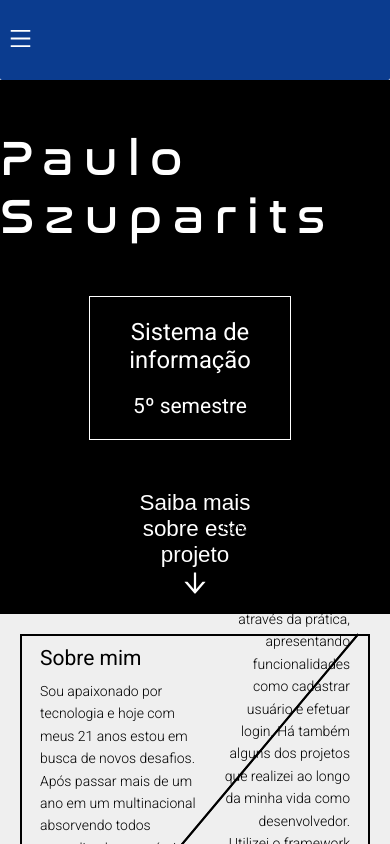
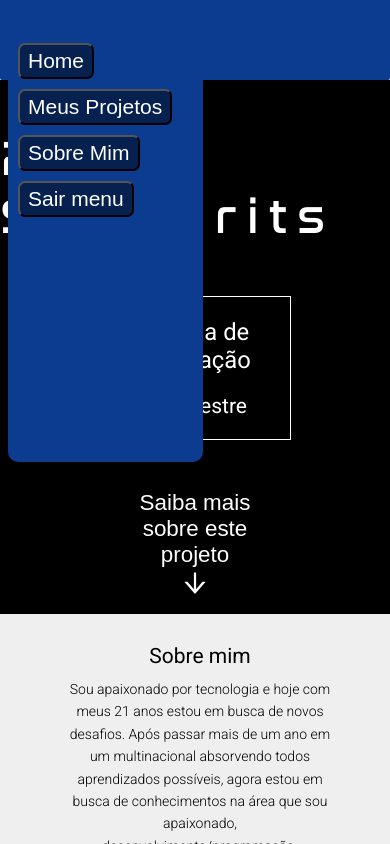
Before and after one commit to pauloszuparits/Portfolio-front-end-REACT, a React (Create React App) app: page / in a window 390 px wide. Both pictures are taken after a click on the button 20 px from the left and 40 px from the top of the page. Shown: the top 844 px of the page. Built offline with nearby package versions, Linux system fonts and the light colour scheme; the HTML template or start-up script is replaced by a standard one.

Commit message:
was added a hot dog menu

```diff
--- a/src/Sobre/sobreMim.css
+++ b/src/Sobre/sobreMim.css
@@ -94,7 +94,7 @@
 
 @media screen and (max-width: 900px){
     .sobre-mim-cabeca{
-        font-size: 2em;
+        font-size: 1em;
     }
     .sobre-mim-corpo{
         flex-direction: column;
@@ -102,7 +102,8 @@
         align-items: center;
         text-align: center;
         width: 90%;
-        font-size: 2em;
+        font-size: 1em;
+        margin: auto;
     }
 
     .sobre-mim-esquerda{
@@ -110,7 +111,7 @@
     }
 
     .sobre-mim-esquerda img{
-        width: 80%;
+        width: 100%;
 
 
     }
--- a/src/components/Header/index.js
+++ b/src/components/Header/index.js
@@ -1,14 +1,14 @@
 import { Link } from "react-router-dom"
 import './header.css'
 import {AiOutlineMenu} from 'react-icons/ai'
-import { useContext, useState } from "react"
+import { useContext, useEffect, useState } from "react"
 import { AuthContext } from "../../contexts/Auth"
 import avatar from '../../assets/avatar.png'
 export default function Header(){
     const [sideBar, setSideBar] = useState(false);
     const {singed, user, deslogar} = useContext(AuthContext);
 
-
+    useEffect(()=>{},[sideBar])
     function handleChange(){
         setSideBar(!sideBar);
     }
@@ -21,11 +21,28 @@ export default function Header(){
                     <Link to="/projetos">Meus Projetos</Link>
                     <Link to="/sobre">Sobre Mim</Link>
                 </div>
-                <div className="hotdog">
-                    <button onClick={handleChange}>
-                        <AiOutlineMenu size={25} color={'#fff'}/>
-                    </button>
-                </div>
+
+                {sideBar ?
+                    <div className="Menu-hot-dog">
+                        <button  onClick={handleChange}>
+                            <Link to="/">Home</Link>
+                        </button>
+                        <button  onClick={handleChange}>
+                            <Link to="/projetos">Meus Projetos</Link>
+                        </button>
+                        <button onClick={handleChange}>
+                            <Link to="/sobre">Sobre Mim</Link>
+                        </button>
+                        <button onClick={handleChange}>Sair menu</button>
+                    </div>
+                    :
+                    <div className="hotdog">
+                        <button onClick={handleChange}>
+                            <AiOutlineMenu size={25} color={'#fff'}/>
+                        </button>
+                    </div>
+                }
+
 
                 {singed ?
                     <div className="user-profile-head">
@@ -46,6 +63,8 @@ export default function Header(){
                         <Link to="/login">Login</Link>
                     </div>
                 }
+
+
             </div>
         </div>
     )
--- a/src/pages/Home/home.css
+++ b/src/pages/Home/home.css
@@ -207,7 +207,45 @@ html {
         margin-bottom: 50px;
     }
 
-    #sobre-este-projeto {
-        width: 60%;
+    .texto-home-1{
+        border: none;
+        display: flex;
+        flex-direction: column;
+        align-items: center;
+        text-align: center;
+        height: auto;
+    }
+
+    .texto-home-1 div{
+        width: 80%;
+    }
+    #sobre-este-projeto{
+        margin: 0;
+        text-align: center;
+        align-self: center;
+
+    }
+    .texto-home-1 hr{
+        display: none;
+    }
+
+    #proj-home{
+        margin: 0;
+        margin-bottom: 30px;
+    }
+
+    #chatbot-home{
+        margin: 0;
+        margin-bottom: 30px;
+    }
+
+    #gerador-home{
+        margin: 0;
+        margin-bottom: 30px;
+    }
+
+    #mais-proj-home{
+        margin: 0;
+        margin-bottom: 30px;
     }
 }
--- a/src/pages/Home/index.js
+++ b/src/pages/Home/index.js
@@ -46,7 +46,7 @@ export default function Home(){
                     <hr/>
                     <div id="sobre-este-projeto">
                         <h2>Sobre este projeto</h2>
-                        <p>Este projeto consiste em apresentar minhas habilidades de desenvolvimento através da prática, apresentando funcionalidades como cadastrar usuário e efetuar login. Há também alguns dos projetos que realizei ao longo da minha vida como desenvolvedor.
+                        <p id="sobre-p">Este projeto consiste em apresentar minhas habilidades de desenvolvimento através da prática, apresentando funcionalidades como cadastrar usuário e efetuar login. Há também alguns dos projetos que realizei ao longo da minha vida como desenvolvedor.
                         Utilizei o framework React para realizar este projeto, nele tive aproximadamente 40 horas investidas.
                         </p>
                     </div>
@@ -55,7 +55,7 @@ export default function Home(){
                 <div className="texto-home-2">
                     <h2 id="home-alguns">Alguns dos meus projetos</h2>
                     <div className="imagens-projetos">
-                        <div className="imgProjetos">
+                        <div className="imgProjetos" id="proj-home">
                         <h3>Calculadora</h3>
                             <Link to="/projetos/calculadora"><img id="calculadora" src={imgCalculadora} /></Link>
                             <Link to="/projetos/calculadora"> <p>Saiba mais sobre esse projeto <AiOutlineArrowRight/></p>  </Link>
@@ -64,7 +64,7 @@ export default function Home(){
                             </a>
                         </div>
 
-                        <div className="imgProjetos chatbot">
+                        <div className="imgProjetos chatbot" id="chatbot-home">
                             <h3>ChatBot (Java) </h3>
                             <Link to="/projetos/chatbot"><img id="tarefas" src={imgChat} /></Link>
                             <Link to="/projetos/chatbot"> <p>Saiba mais sobre esse projeto <AiOutlineArrowRight/></p>  </Link>
@@ -73,7 +73,7 @@ export default function Home(){
                             </a>
                         </div>
 
-                        <div className="imgProjetos">
+                        <div className="imgProjetos" id="gerador-home">
                             <h3>Gerador de Senhas</h3>
                             <Link to="/projetos/geradorsenhas"><img id="gerador" src={imgGerador} /></Link>
                             <Link to="/projetos/geradorsenhas"> <p>Saiba mais sobre esse projeto <AiOutlineArrowRight/></p>  </Link>
@@ -82,7 +82,7 @@ export default function Home(){
                             </a>
                         </div>
 
-                        <div className="imgProjetos mais-proj">
+                        <div className="imgProjetos mais-proj" id="mais-proj-home">
                             <h3>Mais projetos</h3>
                             <Link to="/projetos"><img id="gerador" src={imgCompilado} /></Link>
                             <Link to="/projetos"> <p>Acesse aqui mais projetos <AiOutlineArrowRight/></p>  </Link>
--- a/src/pages/Projetos/projetos.css
+++ b/src/pages/Projetos/projetos.css
@@ -69,7 +69,9 @@
     font-weight: 500;
 }
 
-
+.Menu-hot-dog{
+    display: none;
+}
 
 .imgProjetos{
     border: solid 2px #092e6d;
@@ -170,7 +172,49 @@
 
     .hotdog{
         display: block;
+        transition: all 0.5s;
     }
+
+    .Menu-hot-dog{
+        display: block;
+        margin: 0;
+        background-color: #0B3C8F;
+        width: 50vw;
+        height: 100vh;
+        z-index: 99;
+        display: flex;
+        flex-direction: column;
+        align-items: flex-start;
+        justify-content: center;
+        border-radius: 10px;
+        padding: 10px;
+        padding-top: 200px;
+
+    }
+
+    .Menu-hot-dog a{
+        text-decoration: none;
+        color: white;
+    }
+
+    .Menu-hot-dog button{
+        /* margin-top: 15px;
+        background-color: transparent;
+        color: white;
+        font-size: 1.8em;
+        border: solid 1px white;
+        padding: 4px;
+        border-radius: 10px; */
+        background-color: #06214F;
+        padding: 4px 8px;
+        border-radius: 7px;
+        font-size: 1.5em;
+        color: white;
+        transition: ease-in 0.2s;
+        margin-right: 8px;
+        margin-bottom: 10px;
+    }
+
 
     .projetos-react h2{
         margin: auto;
```
Also changed, not shown: src/components/Header/header.css (line endings or trailing spaces).
